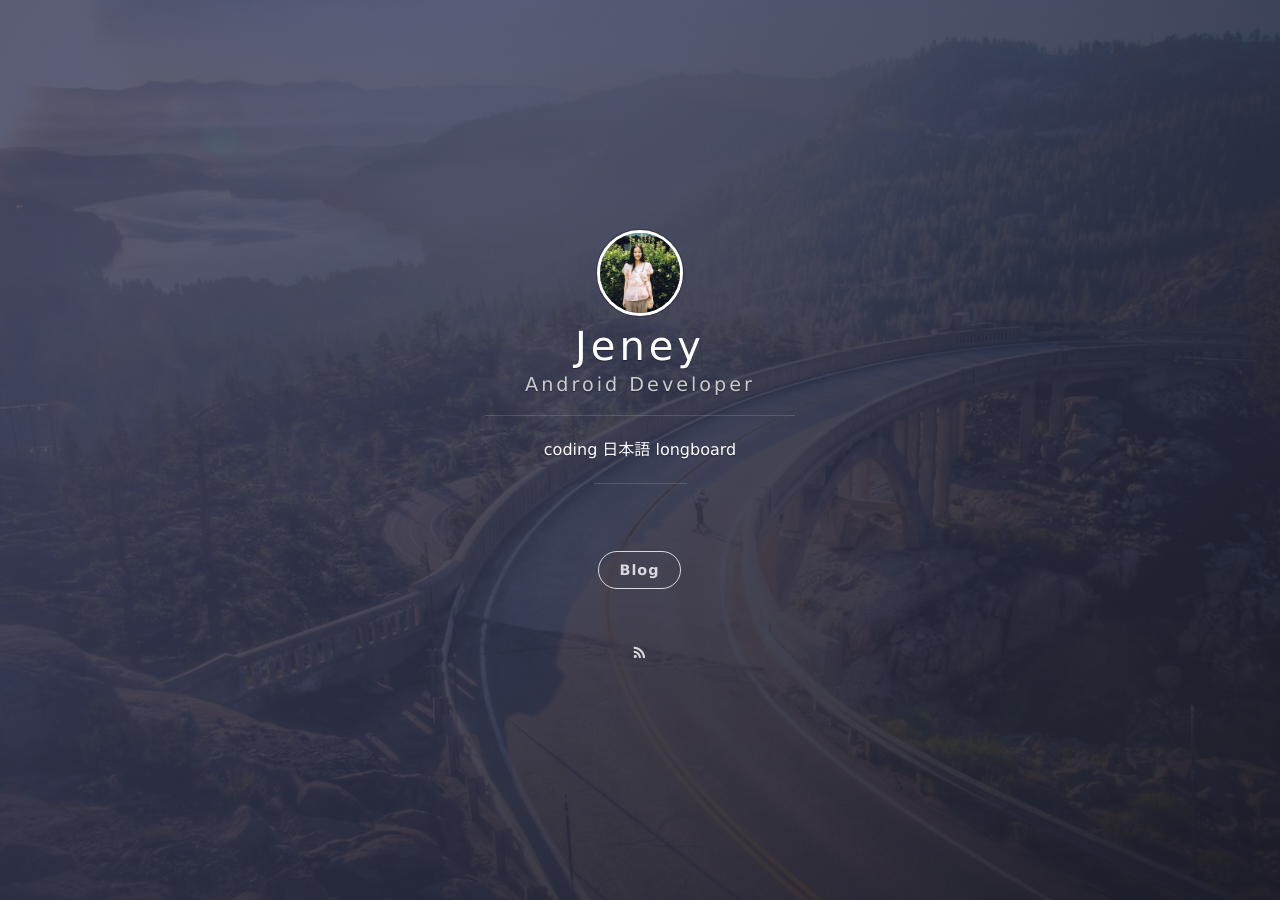
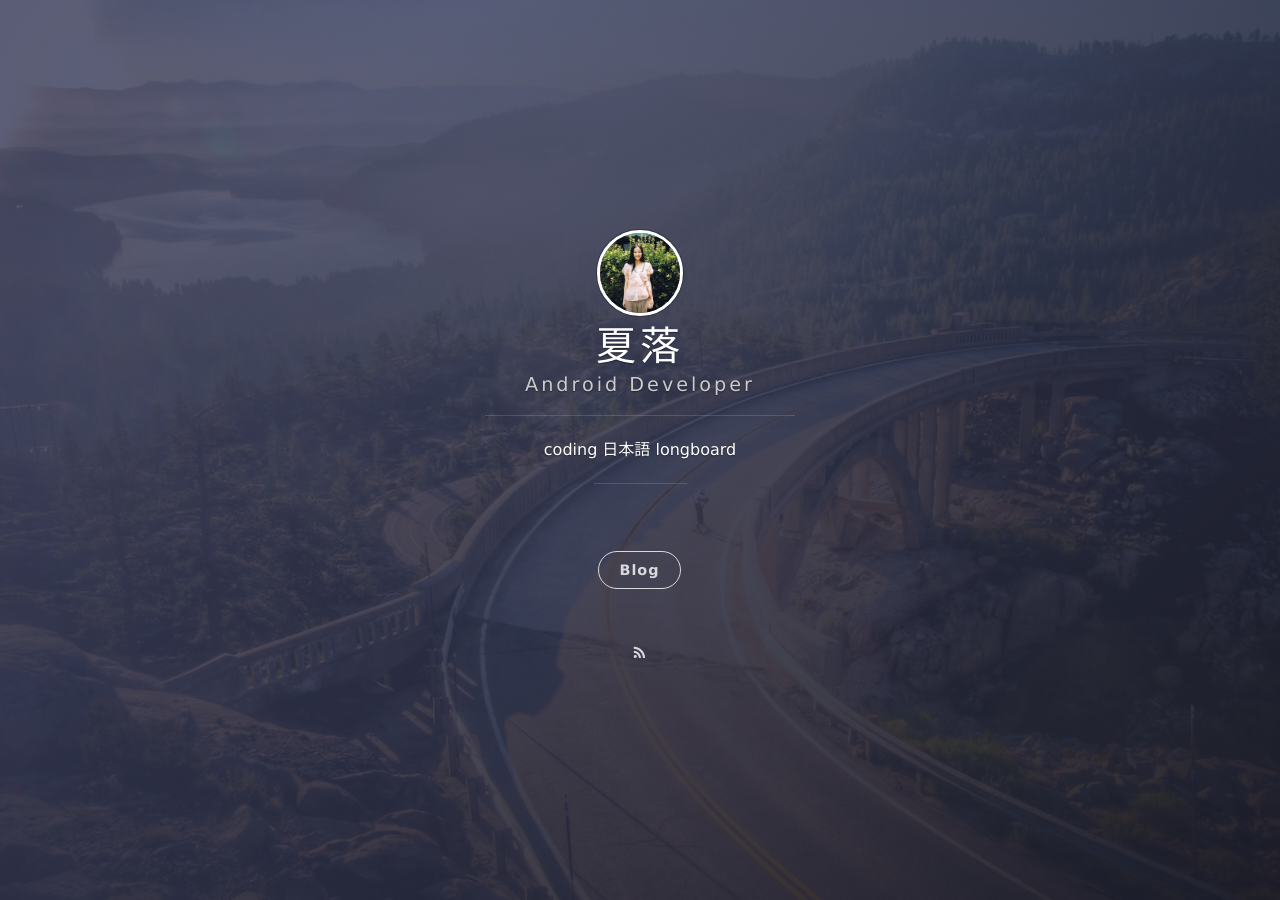
Before and after one commit to jeneyloo/jeneyloo.github.io, a Jekyll site: the page built from index.html, in a window 1280 px wide. Built offline with Jekyll 4.4.1, drawn with Linux system fonts in a browser that asks for light colours; nearby versions of some CDN libraries; the list of posts is cut into pages by our own code.

Commit message:
update config

```diff
--- a/_config.yml
+++ b/_config.yml
@@ -1,5 +1,5 @@
 # Basic
-title: Jeney
+title: 夏落
 subtitle: Android Developer
 # welcome_message: <a href="https://github.com/onevcat/vno-jekyll" target="_blank">Download the theme</a>
 description: coding 日本語 longboard
```
